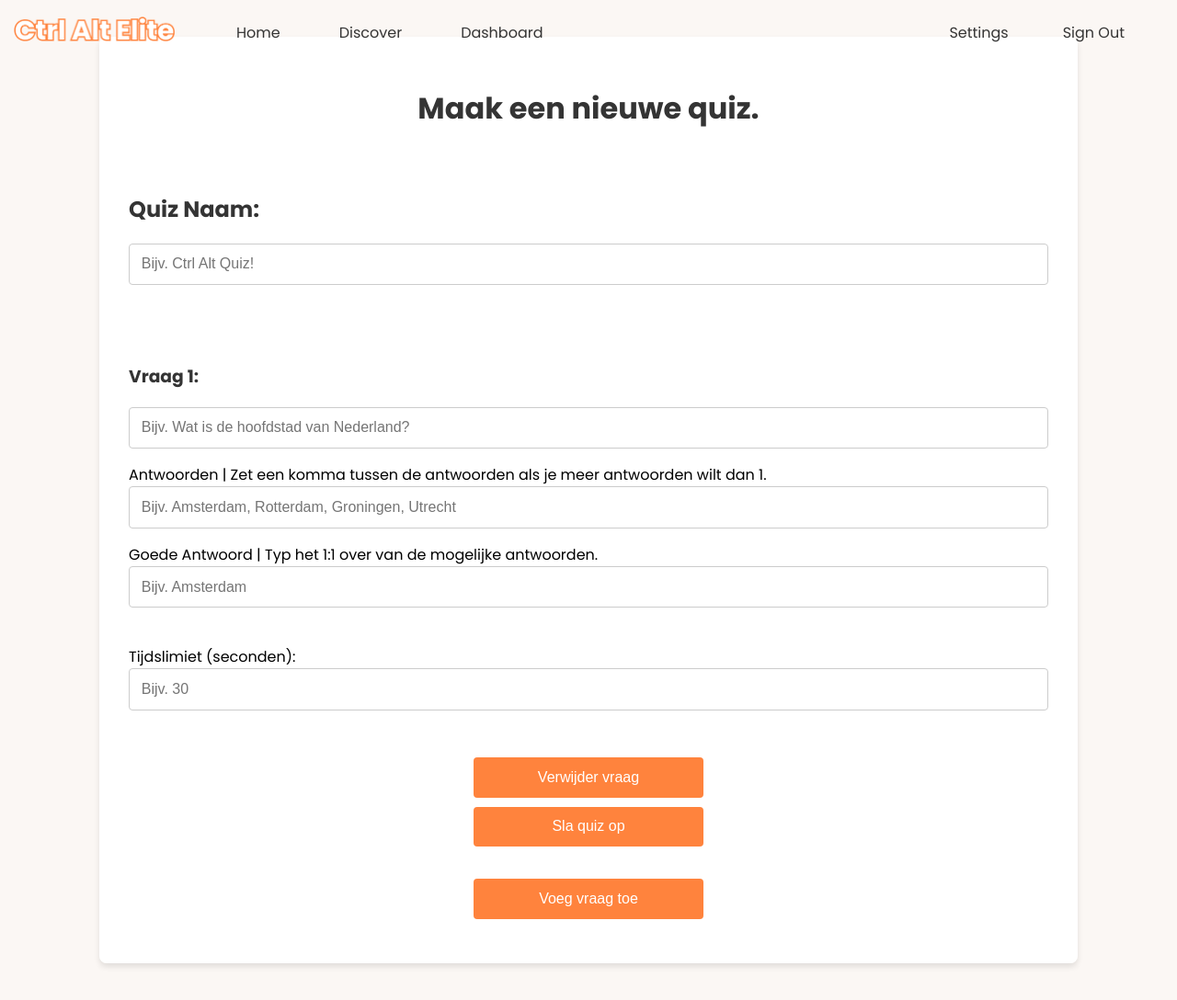
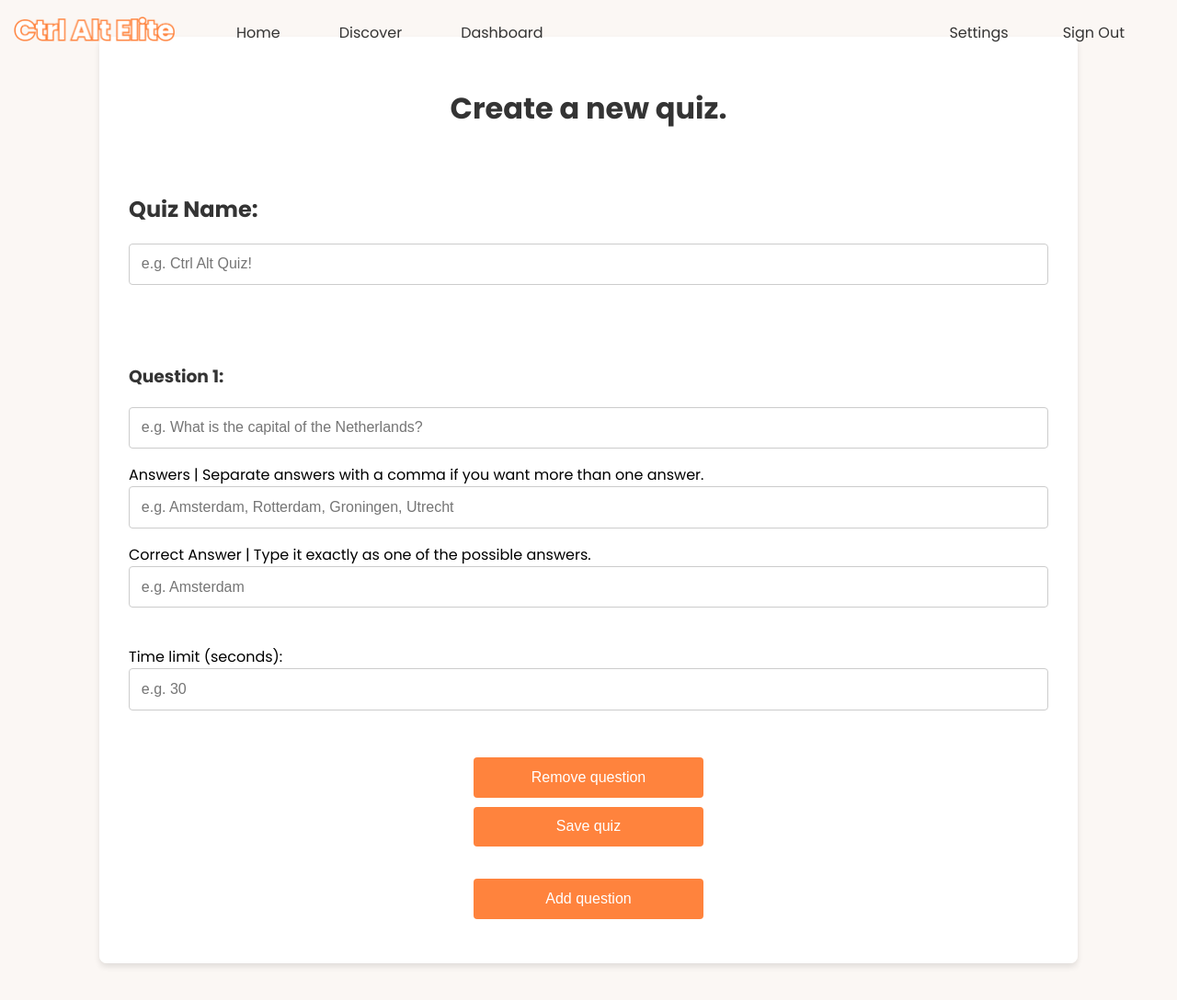
Before and after one commit to sanderhd/Ctrl-Alt-Elite, a PHP site: page /dashboard/createquiz.php in a window 1280 px wide. Shown: the whole page at 92% size. Run offline with PHP 8.4, Linux system fonts and the light colour scheme.

Commit message:
Refactor CSS styles for consistency, update quiz creation form to English, and enhance dashboard text for clarity

```diff
--- a/CSS/discover.css
+++ b/CSS/discover.css
@@ -9,7 +9,6 @@
 html, body {
     height: 100%;
     margin: 0;
-
 }
 
 body {
@@ -30,7 +29,6 @@ nav {
     top: 0;
     left: 0;
     z-index: 100;
-
 }
 
 nav ul {
--- a/dashboard/createquiz.php
+++ b/dashboard/createquiz.php
@@ -120,26 +120,26 @@ if (isset($_COOKIE['quiz_created'])) {
     <div class="createContainer">
         <div class="createBox">
             <form id="quizForm" action="createquiz.php" method="post" onsubmit="return validateForm()">
-                <h1>Maak een nieuwe quiz.</h1>
-                <h2>Quiz Naam:</h2>
-                <input type="text" name="name" placeholder="Bijv. Ctrl Alt Quiz!" maxlength="20" minlength="1" required><br><br>
+                <h1>Create a new quiz.</h1>
+                <h2>Quiz Name:</h2>
+                <input type="text" name="name" placeholder="e.g. Ctrl Alt Quiz!" maxlength="20" minlength="1" required><br><br>
 
                 <div id="questions">
                     <div class="question" id="question1">
-                        <h3>Vraag 1:</h3>
-                        <input type="text" name="question1" placeholder="Bijv. Wat is de hoofdstad van Nederland?" required><br>
-                        <span>Antwoorden | Zet een komma tussen de antwoorden als je meer antwoorden wilt dan 1.</span><br>
-                        <input type="text" name="antwoorden1" placeholder="Bijv. Amsterdam, Rotterdam, Groningen, Utrecht" max="4" required><br>
-                        <span>Goede Antwoord | Typ het 1:1 over van de mogelijke antwoorden.</span><br>
-                        <input type="text" name="correctanswer1" placeholder="Bijv. Amsterdam" required><br><br>
-                        <span>Tijdslimiet (seconden):</span><br>
-                        <input type="number" name="timelimit1" placeholder="Bijv. 30" min="1" required><br><br>
-                        <button type="button" onclick="removeQuestion(1)">Verwijder vraag</button>
+                        <h3>Question 1:</h3>
+                        <input type="text" name="question1" placeholder="e.g. What is the capital of the Netherlands?" required><br>
+                        <span>Answers | Separate answers with a comma if you want more than one answer.</span><br>
+                        <input type="text" name="antwoorden1" placeholder="e.g. Amsterdam, Rotterdam, Groningen, Utrecht" max="4" required><br>
+                        <span>Correct Answer | Type it exactly as one of the possible answers.</span><br>
+                        <input type="text" name="correctanswer1" placeholder="e.g. Amsterdam" required><br><br>
+                        <span>Time limit (seconds):</span><br>
+                        <input type="number" name="timelimit1" placeholder="e.g. 30" min="1" required><br><br>
+                        <button type="button" onclick="removeQuestion(1)">Remove question</button>
                     </div>
                 </div>
 
-                <button type="submit">Sla quiz op</button><br>
-                <button type="button" onclick="addQuestion()">Voeg vraag toe</button><br>
+                <button type="submit">Save quiz</button><br>
+                <button type="button" onclick="addQuestion()">Add question</button><br>
             </form>
         </div>
     </div>
@@ -160,15 +160,15 @@ if (isset($_COOKIE['quiz_created'])) {
             questionDiv.classList.add('question');
             questionDiv.id = `question${questionCount}`;
             questionDiv.innerHTML = `
-                <h3>Vraag ${questionCount}:</h3>
-                <input type="text" name="question${questionCount}" placeholder="Bijv. Wat is de hoofdstad van Nederland?" max="4" required><br>
-                <span>Antwoorden | Zet een komma tussen de antwoorden als je meer antwoorden wilt dan 1.</span><br>
-                <input type="text" name="antwoorden${questionCount}" placeholder="Zet een comma tussen de antwoorden." required><br>
-                <span>Goede Antwoord | Typ het 1:1 over van de mogelijke antwoorden.</span><br>
-                <input type="text" name="correctanswer${questionCount}" placeholder="Bijv. Amsterdam" required><br><br>
-                <span>Tijdslimiet (seconden):</span><br>
-                <input type="number" name="timelimit${questionCount}" placeholder="Bijv. 30" min="1" required><br><br>
-                <button type="button" onclick="removeQuestion(${questionCount})">Verwijder vraag</button>
+                <h3>Question ${questionCount}:</h3>
+                <input type="text" name="question${questionCount}" placeholder="e.g. What is the capital of the Netherlands?" max="4" required><br>
+                <span>Answers | Separate answers with a comma if you want more than one answer.</span><br>
+                <input type="text" name="antwoorden${questionCount}" placeholder="Separate answers with a comma." required><br>
+                <span>Correct Answer | Type it exactly as one of the possible answers.</span><br>
+                <input type="text" name="correctanswer${questionCount}" placeholder="e.g. Amsterdam" required><br><br>
+                <span>Time limit (seconds):</span><br>
+                <input type="number" name="timelimit${questionCount}" placeholder="e.g. 30" min="1" required><br><br>
+                <button type="button" onclick="removeQuestion(${questionCount})">Remove question</button>
             `;
             questionsDiv.appendChild(questionDiv);
         }
--- a/index.php
+++ b/index.php
@@ -18,11 +18,10 @@ session_start();
             <li><img src="assets/ctrlaltelite.png"></li>
             <li><a href="index.php">Home</a></li>
             <li><a href="discover.php">Discover</a></li>
-            <li><a href="dashboard/dashboard.php">Dashboard</a></li>
         </ul>
         <ul class="right-nav">
             <?php if (isset($_SESSION['user_id'])): ?>
-                <li><a href="dashboard/settings.php">Settings</a></li>
+                <li><a href="dashboard/dashboard.php">Dashboard</a></li>
                 <li><a href="signout.php">Sign Out</a></li>
             <?php else: ?>
                 <li><a href="login.php">Login</a></li>
```
Also changed, not shown: CSS/style.css (+13 -14 lines), dashboard/dashboard.php (+6 -6 lines).
